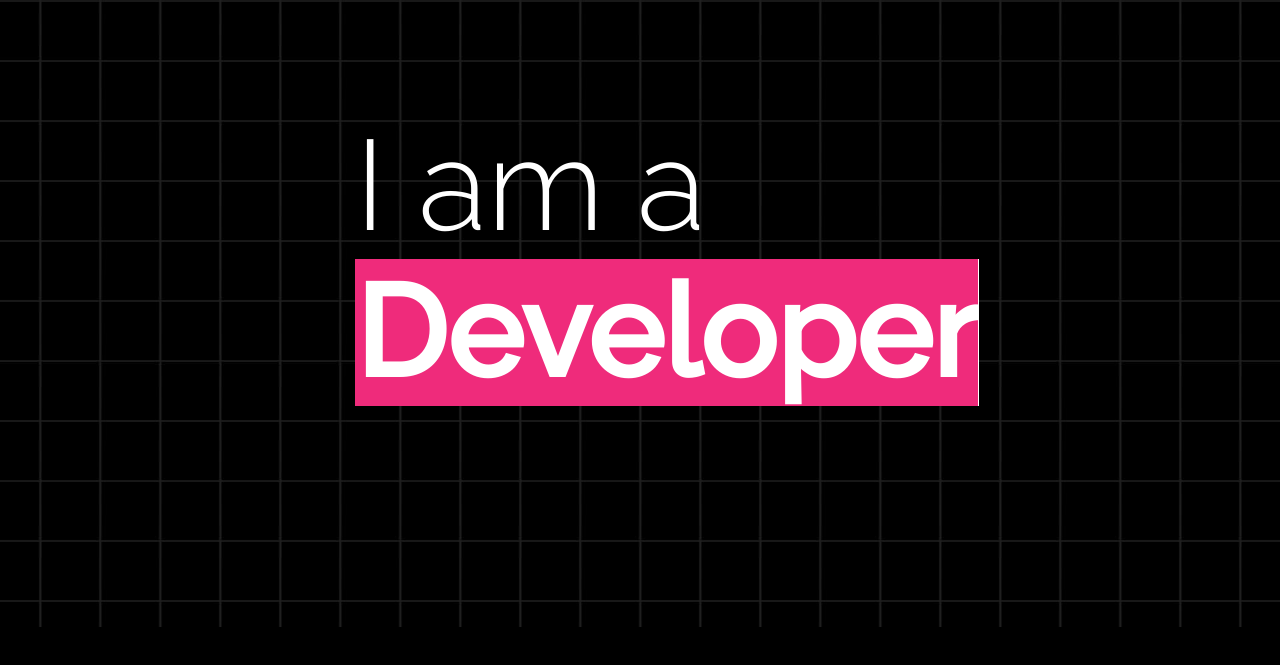
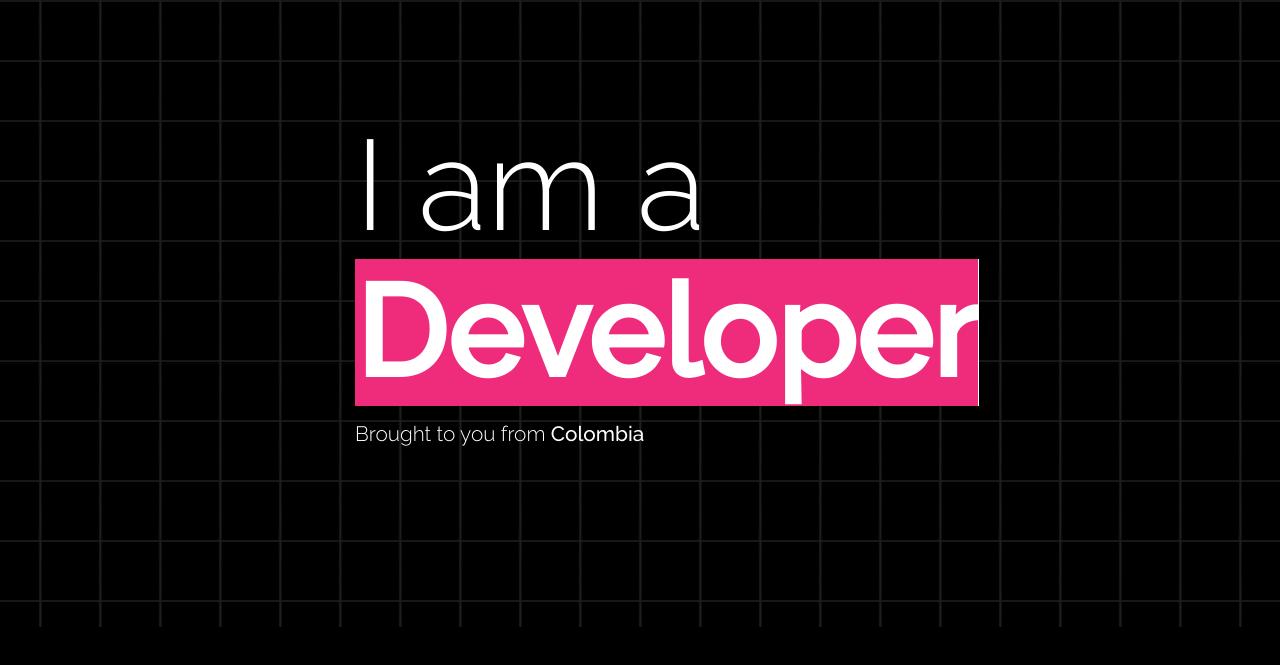
Before and after one commit to UsuarioGenericop/Portfolio, a plain HTML site: page index.html in a window 1280 px wide. Shown: the part 93-758 px from the top of the page. Drawn offline with Linux system fonts and the light colour scheme.

Commit message:
Nationality

```diff
--- a/assets/CSS/style.css
+++ b/assets/CSS/style.css
@@ -275,3 +275,41 @@ nav {
 ::selection {
   background-color: #ef2b7b;
 }
+.Nationality {
+  display: flex;
+  flex-direction: row;
+  position: absolute;
+  text-align: left;
+  top: 0;
+
+  background: none;
+  color: #fff;
+  z-index: 10;
+  font-family: "Raleway", sans-serif;
+  padding-left: 355px;
+  margin-top: 115px;
+  align-items: flex-start;
+}
+.Nationality p {
+  display: flex;
+  padding-top: 400px;
+  margin: 0;
+  font-size: 1.3rem;
+  font-weight: 50;
+  width: auto;
+  padding-right: 0;
+}
+.Colombia {
+  text-align: left;
+  font-weight: 500;
+  top: 0;
+  background: none;
+  color: #fff;
+  z-index: 10;
+  font-family: "Raleway", sans-serif;
+  margin-top: 115px;
+  align-items: flex-start;
+  padding-top: 400px;
+  margin: 0;
+  font-size: 1.3rem;
+}
--- a/index.html
+++ b/index.html
@@ -101,6 +101,10 @@
                     <p>Developer</p>
                 </div>
             </header>
+            <div class="Nationality">
+                <p>Brought to you from&nbsp;</p>
+                <div class="Colombia">Colombia</div>
+            </div>
             <img src="./assets/imgs/BackgroundImage.jpg" alt="BackgroundImage" class="image">
             <div class="background-spotlight"></div>
             <div class="overlay">
```
